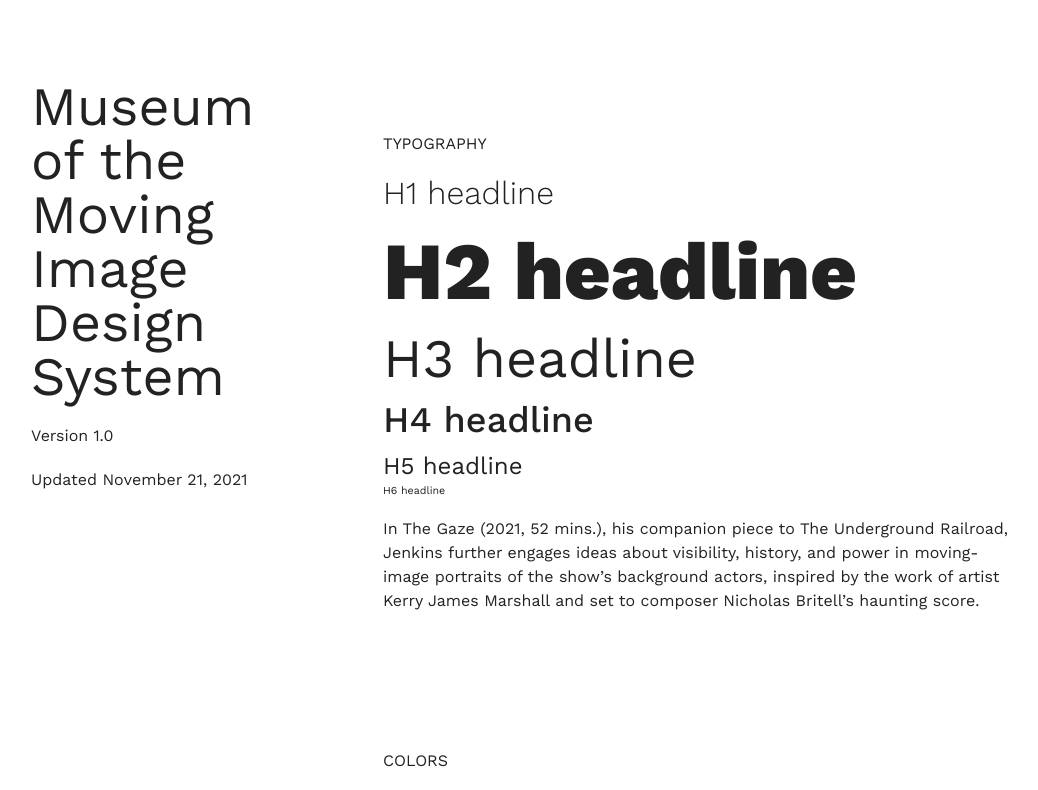
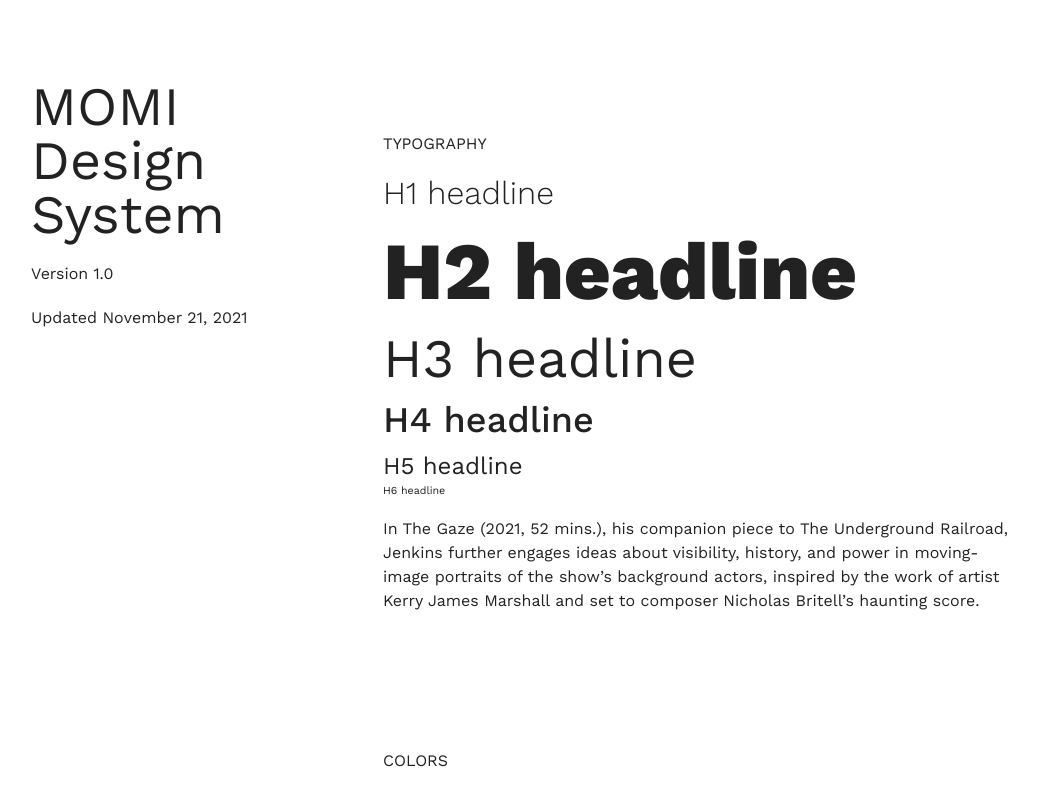
Before and after one commit to erineallen/pcdd-0315-sp21, a website built with Parcel: page index.html in a window 1280 px wide. Shown: the top 790 px of the page, without its empty margins (97-1135 px from the left). Built offline with nearby package versions, Linux system fonts and the light colour scheme; a small style sheet from the web is missing.

Commit message:
fix title

```diff
--- a/index.html
+++ b/index.html
@@ -32,7 +32,7 @@
   <!-- Add your site or application content here -->
   <main>
     <div class="ds-container">
-      <div class="left-sidebar"><h3>Museum of the Moving Image Design System</h3>
+      <div class="left-sidebar"><h3>MOMI Design System</h3>
         <p>Version 1.0</p>
         <p>Updated November 21, 2021</p>
         </div>
```
